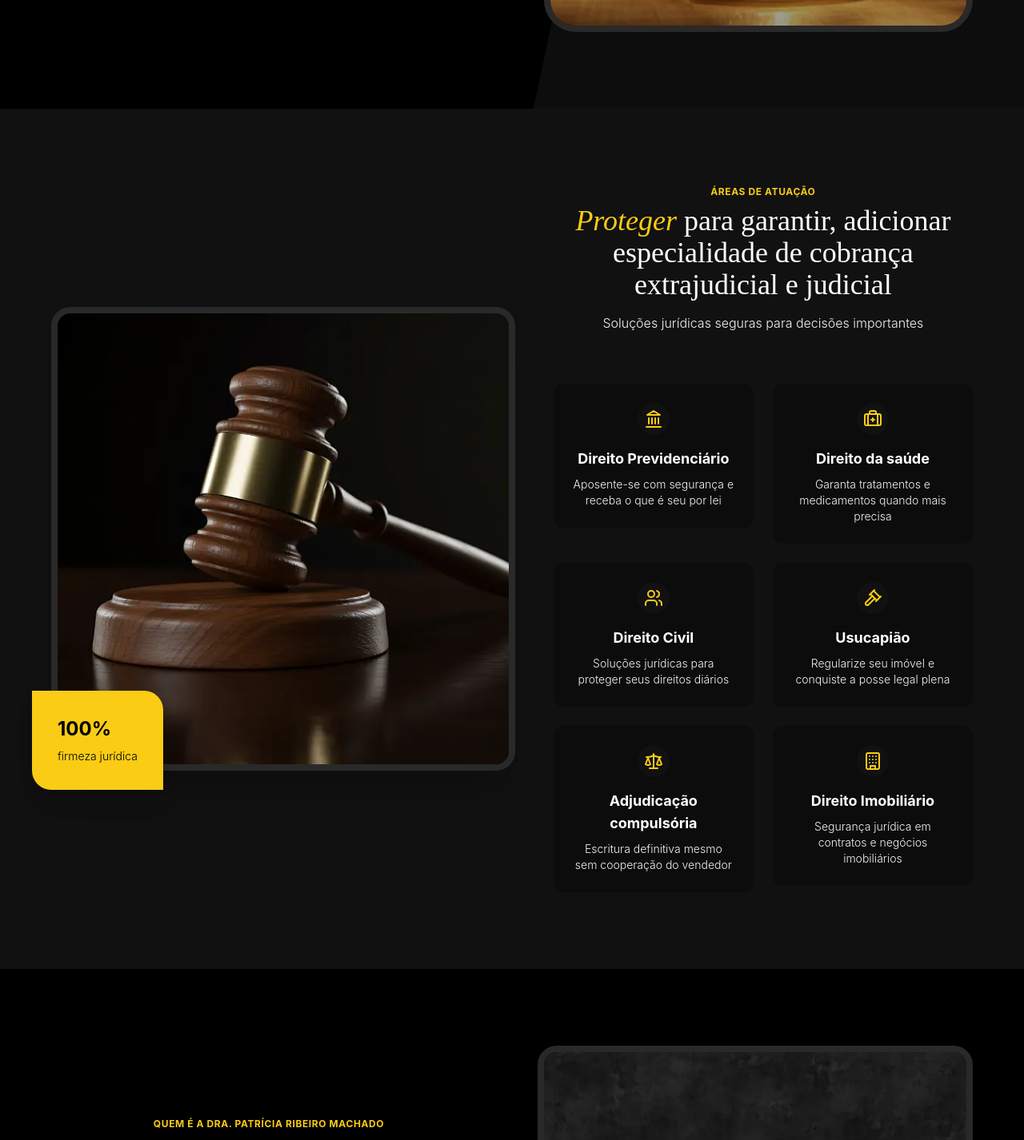
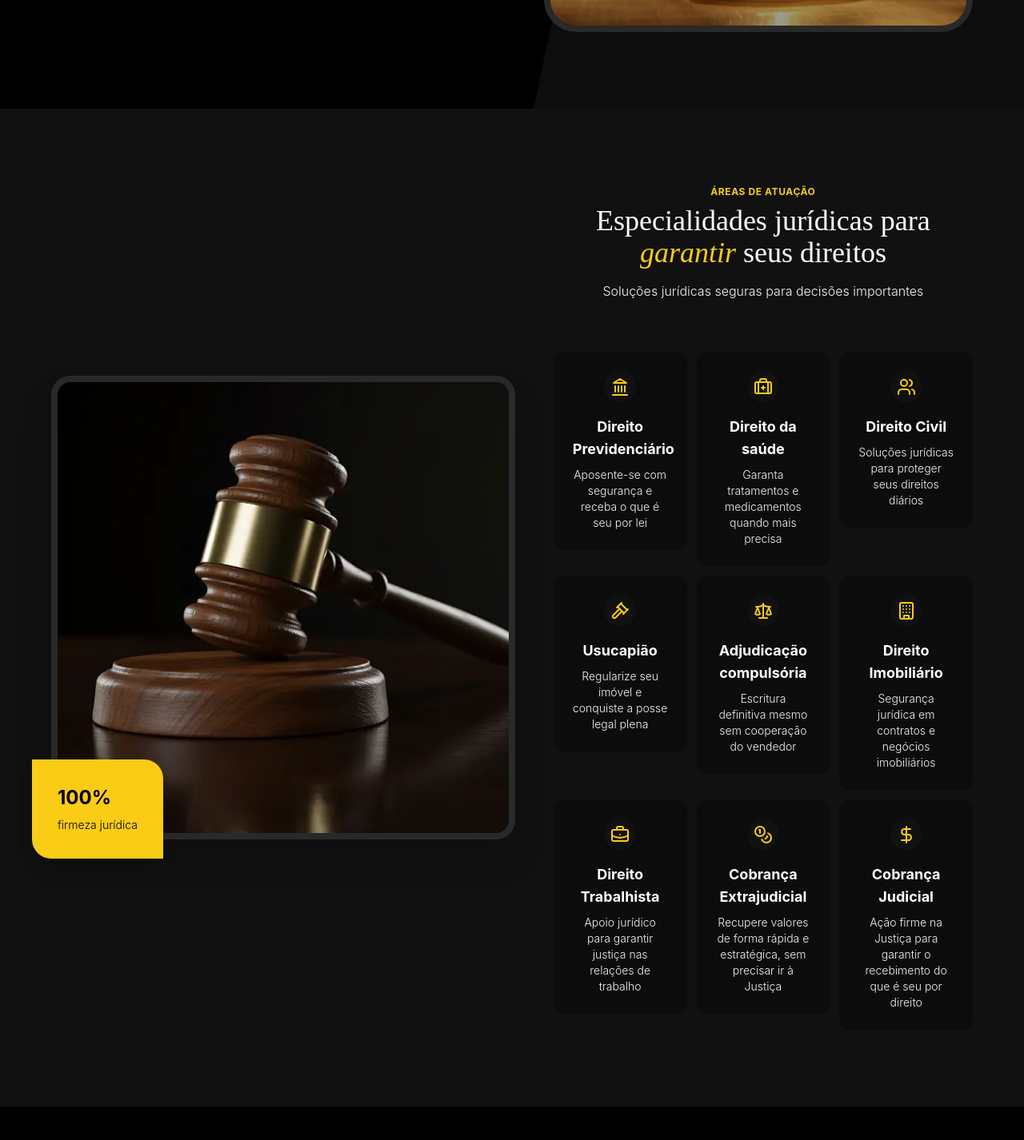
Before and after one commit to Paper-Street-Softwares/SOP-Patricia-Ribeiro, a React (Vite) app: page / in a window 1280 px wide. Shown: the part 910-2336 px from the top of the page at 80% size. Built offline with nearby package versions, Linux system fonts and the light colour scheme.

Commit message:
fix: Update Content

```diff
--- a/src/components/sections/FeaturesNovaTemplate.jsx
+++ b/src/components/sections/FeaturesNovaTemplate.jsx
@@ -1,24 +1,24 @@
-import { motion } from 'framer-motion'
-import { Button } from 'primereact/button'
-import content from '../../content/content'
-import Accordion from '@mui/material/Accordion'
-import React, { useRef, useState } from 'react'
-import Typography from '@mui/material/Typography'
-import SectionArea from '../sectionElements/SectionArea'
-import ButtonReflexo from '../interactives/ButtonReflexo'
-import ExpandMoreIcon from '@mui/icons-material/ExpandMore'
+import { motion } from "framer-motion";
+import { Button } from "primereact/button";
+import content from "../../content/content";
+import Accordion from "@mui/material/Accordion";
+import React, { useRef, useState } from "react";
+import Typography from "@mui/material/Typography";
+import SectionArea from "../sectionElements/SectionArea";
+import ButtonReflexo from "../interactives/ButtonReflexo";
+import ExpandMoreIcon from "@mui/icons-material/ExpandMore";
 import {
   ButtonsLps,
   defaultButtonThemes,
-} from '../../context/UseContextArchive'
-import AccordionDetails from '@mui/material/AccordionDetails'
-import AccordionSummary from '@mui/material/AccordionSummary'
-import MotionDivDownToUp from '../animation/MotionDivDownToUp'
-import SectionWrapper from '../sectionElements/SectionWrapper'
-import { ArrowLeft, ArrowRight, Phone, Scale } from 'lucide-react'
-import SectionHeaderNovo from '../sectionElements/SectionHeaderNovo'
+} from "../../context/UseContextArchive";
+import AccordionDetails from "@mui/material/AccordionDetails";
+import AccordionSummary from "@mui/material/AccordionSummary";
+import MotionDivDownToUp from "../animation/MotionDivDownToUp";
+import SectionWrapper from "../sectionElements/SectionWrapper";
+import { ArrowLeft, ArrowRight, Phone, Scale } from "lucide-react";
+import SectionHeaderNovo from "../sectionElements/SectionHeaderNovo";
 
-const features = Object.values(content.texts.features.cards)
+const features = Object.values(content.texts.features.cards);
 
 function FeaturesNovaTemplate({ colorMode, frasesDestaque, accordion }) {
   // Definindo classes dinamicamente conforme o colorMode
@@ -33,65 +33,65 @@ function FeaturesNovaTemplate({ colorMode, frasesDestaque, accordion }) {
     textDestaque,
     textObservation,
     hoverTextCard,
-    bgAccordion
+    bgAccordion;
 
   switch (colorMode) {
-    case 'light':
-      backgroundMode = 'bg-transparent'
-      bgAccordion = '#fff'
-      text = 'text-corTitulosPreto'
-      textOpacity = 'text-corOutrosTextosPreto'
-      textDestaque = 'text-primaryDark'
-      cardBg = 'bg-quartenary'
-      iconBg = 'bg-white text-primaryDark'
-      image = ' border-[8px] border-white'
-      bgObservation = 'bg-primaryDark'
-      textObservation = 'text-white'
-      break
-    case 'dark':
-      backgroundMode = 'bg-transparent'
-      bgAccordion = 'rgba(0,0,0,0.8)'
-      text = 'text-corTitulosBranca'
-      textOpacity = 'text-corOutrosTextosBranca'
-      textDestaque = 'text-primaryDark'
-      cardBg = 'bg-dark'
-      iconBg = 'bg-darkOpacity text-primaryLight'
-      image = ' border-[8px] border-borderImage'
-      bgObservation = 'bg-primaryLight'
-      textObservation = 'text-black'
+    case "light":
+      backgroundMode = "bg-transparent";
+      bgAccordion = "#fff";
+      text = "text-corTitulosPreto";
+      textOpacity = "text-corOutrosTextosPreto";
+      textDestaque = "text-primaryDark";
+      cardBg = "bg-quartenary";
+      iconBg = "bg-white text-primaryDark";
+      image = " border-[8px] border-white";
+      bgObservation = "bg-primaryDark";
+      textObservation = "text-white";
+      break;
+    case "dark":
+      backgroundMode = "bg-transparent";
+      bgAccordion = "rgba(0,0,0,0.8)";
+      text = "text-corTitulosBranca";
+      textOpacity = "text-corOutrosTextosBranca";
+      textDestaque = "text-primaryDark";
+      cardBg = "bg-dark";
+      iconBg = "bg-darkOpacity text-primaryLight";
+      image = " border-[8px] border-borderImage";
+      bgObservation = "bg-primaryLight";
+      textObservation = "text-black";
 
-      break
-    case 'defaultDark':
-      backgroundMode = 'bg-transparent'
-      bgAccordion = '#fff'
-      text = 'text-corTitulosPreto'
-      textOpacity = 'text-corOutrosTextosPreto'
-      textDestaque = 'text-primaryDark'
-      cardBg = 'bg-quartenary'
-      iconBg = 'bg-white text-primaryDark'
-      image = ' border-[8px] border-white'
-      bgObservation = 'bg-primaryDark'
-      textObservation = 'text-white'
-      break
+      break;
+    case "defaultDark":
+      backgroundMode = "bg-transparent";
+      bgAccordion = "#fff";
+      text = "text-corTitulosPreto";
+      textOpacity = "text-corOutrosTextosPreto";
+      textDestaque = "text-primaryDark";
+      cardBg = "bg-quartenary";
+      iconBg = "bg-white text-primaryDark";
+      image = " border-[8px] border-white";
+      bgObservation = "bg-primaryDark";
+      textObservation = "text-white";
+      break;
 
-    case 'defaultLight':
-      backgroundMode = 'bg-transparent'
-      bgAccordion = 'rgba(0,0,0,0.8)'
-      text = 'text-corTitulosBranca'
-      textOpacity = 'text-corOutrosTextosBranca'
-      textDestaque = 'text-white'
-      cardBg = 'bg-[color-mix(in_srgb,var(--primaryDark),black_30%)]'
-      iconBg = 'bg-white text-primaryLight'
+    case "defaultLight":
+      backgroundMode = "bg-transparent";
+      bgAccordion = "rgba(0,0,0,0.8)";
+      text = "text-corTitulosBranca";
+      textOpacity = "text-corOutrosTextosBranca";
+      textDestaque = "text-white";
+      cardBg = "bg-[color-mix(in_srgb,var(--primaryDark),black_30%)]";
+      iconBg = "bg-white text-primaryLight";
       image =
-        ' border-[8px] border-[color-mix(in_srgb,var(--primaryDark),black_30%)]'
-      bgObservation = 'bg-[color-mix(in_srgb,var(--primaryDark),black_30%)]'
-      textObservation = 'text-white'
+        " border-[8px] border-[color-mix(in_srgb,var(--primaryDark),black_30%)]";
+      bgObservation = "bg-[color-mix(in_srgb,var(--primaryDark),black_30%)]";
+      textObservation = "text-white";
   }
-  const { showGlobalButtonsLps } = ButtonsLps()
+  const { showGlobalButtonsLps } = ButtonsLps();
 
-  const features = Object.values(content.texts.features.cards)
+  const features = Object.values(content.texts.features.cards);
 
-  const [expanded, setExpanded] = useState(0)
+  const [expanded, setExpanded] = useState(0);
 
   return (
     <SectionArea
@@ -102,14 +102,14 @@ function FeaturesNovaTemplate({ colorMode, frasesDestaque, accordion }) {
       <SectionWrapper>
         <section className="relative font-mainFont w-full">
           <div className="mx-auto">
-            <div className="flex flex-col-reverse desktop1:flex-row gap-12 items-center">
+            <div className="flex flex-col-reverse desktop2:flex-row gap-12 items-center">
               {/* Imagem com destaque */}
               <div>
-                {' '}
+                {" "}
                 <MotionDivDownToUp
                   initial={{ opacity: 0, x: -50 }}
                   animate={{ opacity: 1, x: 0 }}
-                  transition={{ duration: 0.8, ease: 'easeOut' }}
+                  transition={{ duration: 0.8, ease: "easeOut" }}
                   className="relative order-2 lg:order-1 w-full m-auto"
                 >
                   <div
@@ -155,7 +155,7 @@ function FeaturesNovaTemplate({ colorMode, frasesDestaque, accordion }) {
                         link={content.texts.links.ctaWhatsapp}
                         label={content.texts.features.ctaButtonText}
                         bgClass={
-                          colorMode === 'defaultDark' || colorMode === 'light'
+                          colorMode === "defaultDark" || colorMode === "light"
                             ? defaultButtonThemes.light
                             : defaultButtonThemes.dark
                         }
@@ -176,7 +176,7 @@ function FeaturesNovaTemplate({ colorMode, frasesDestaque, accordion }) {
               </div>
 
               {/* Conteúdo das features */}
-              <div className="order-1 lg:order-2 space-y-8 w-full desktop1:w-[50%]">
+              <div className="order-1 lg:order-2 space-y-8 w-full desktop2:w-[50%]">
                 <SectionHeaderNovo
                   miniTitle={content.texts.features.miniTag}
                   title={content.texts.features.FirstPart}
@@ -232,8 +232,8 @@ function FeaturesNovaTemplate({ colorMode, frasesDestaque, accordion }) {
                     </MotionDivDownToUp>
                   </div>
                 ) : (
-                  <div className="grid tablet1:grid-cols-2 gap-6">
-                    {features.slice(0, 6).map((feature, idx) => (
+                  <div className="grid tablet1:grid-cols-3 gap-6 desktop2:gap-3">
+                    {features.slice(0, 9).map((feature, idx) => (
                       <MotionDivDownToUp>
                         <div
                           key={idx}
@@ -265,7 +265,7 @@ function FeaturesNovaTemplate({ colorMode, frasesDestaque, accordion }) {
         </section>
       </SectionWrapper>
     </SectionArea>
-  )
+  );
 }
 
-export default FeaturesNovaTemplate
+export default FeaturesNovaTemplate;
--- a/src/content/content.jsx
+++ b/src/content/content.jsx
@@ -34,6 +34,9 @@ import {
   HandCoins,
   Check,
   Shield,
+  BriefcaseBusiness,
+  Coins,
+  DollarSign,
 } from "lucide-react";
 
 import { FileText } from "lucide-react";
@@ -180,14 +183,9 @@ const content = {
     },
     features: {
       miniTag: <>Áreas de atuação</>,
-      FirstPart: <span></span>,
-      Destaque: <span className="italic font-light">Proteger</span>,
-      SecondPart: (
-        <span>
-          para garantir, adicionar especialidade de cobrança extrajudicial e
-          judicial
-        </span>
-      ),
+      FirstPart: <span>Especialidades jurídicas para</span>,
+      Destaque: <span className="italic font-light">garantir</span>,
+      SecondPart: <span>seus direitos</span>,
       subtitle: <>Soluções jurídicas seguras para decisões importantes</>,
       imgFeatures: imgFeatures,
       alt: <>Imagem ilustrativa da Features</>,
@@ -283,6 +281,63 @@ const content = {
             </div>
           ),
           icon: <Building />,
+          buttonLabelModal: "Fale Conosco",
+          buttonLabel: "Saiba Mais",
+        },
+        card7: {
+          title: <>Direito Trabalhista</>,
+          subtitle: (
+            <>Apoio jurídico para garantir justiça nas relações de trabalho</>
+          ),
+          description: (
+            <div>
+              A_Definir
+              <br />
+              <br />
+              A_Definir
+            </div>
+          ),
+          icon: <BriefcaseBusiness />,
+          buttonLabelModal: "Fale Conosco",
+          buttonLabel: "Saiba Mais",
+        },
+        card8: {
+          title: <>Cobrança Extrajudicial</>,
+          subtitle: (
+            <>
+              Recupere valores de forma rápida e estratégica, sem precisar ir à
+              Justiça
+            </>
+          ),
+          description: (
+            <div>
+              A_Definir
+              <br />
+              <br />
+              A_Definir
+            </div>
+          ),
+          icon: <Coins />,
+          buttonLabelModal: "Fale Conosco",
+          buttonLabel: "Saiba Mais",
+        },
+        card9: {
+          title: <>Cobrança Judicial</>,
+          subtitle: (
+            <>
+              Ação firme na Justiça para garantir o recebimento do que é seu por
+              direito
+            </>
+          ),
+          description: (
+            <div>
+              A_Definir
+              <br />
+              <br />
+              A_Definir
+            </div>
+          ),
+          icon: <DollarSign />,
           buttonLabelModal: "Fale Conosco",
           buttonLabel: "Saiba Mais",
         },
```
